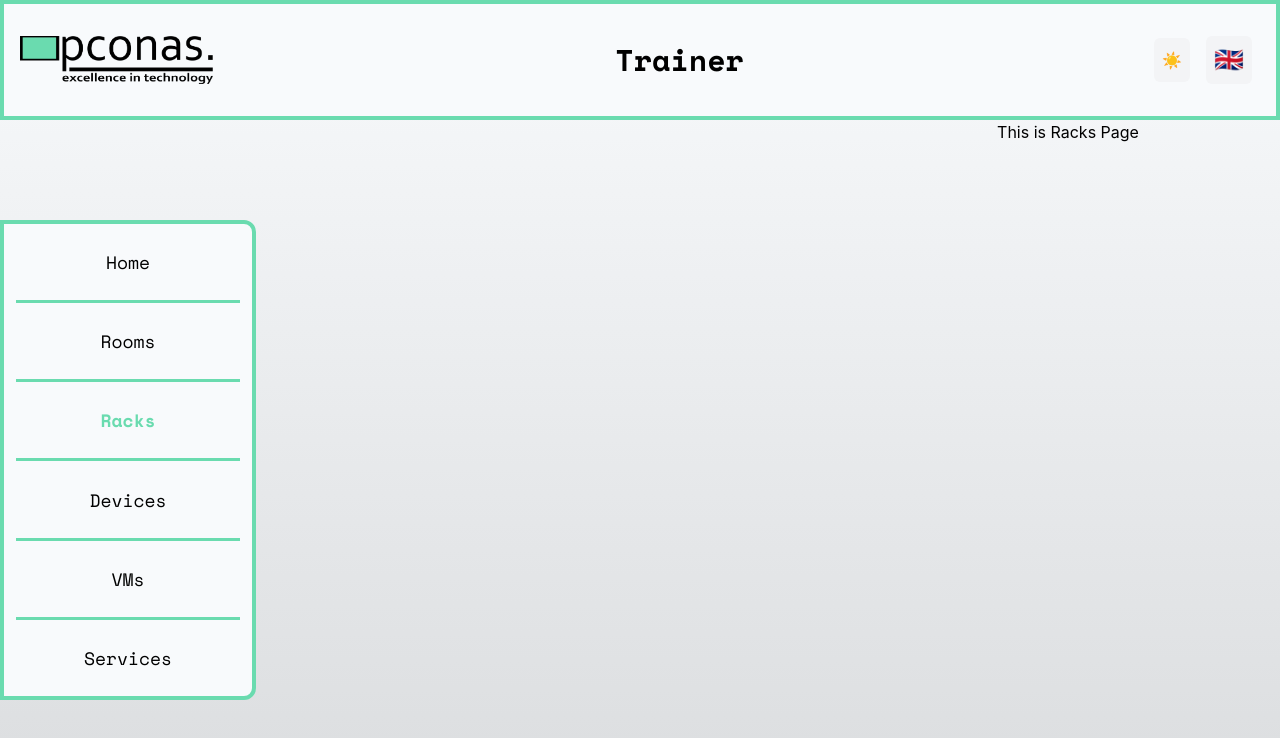
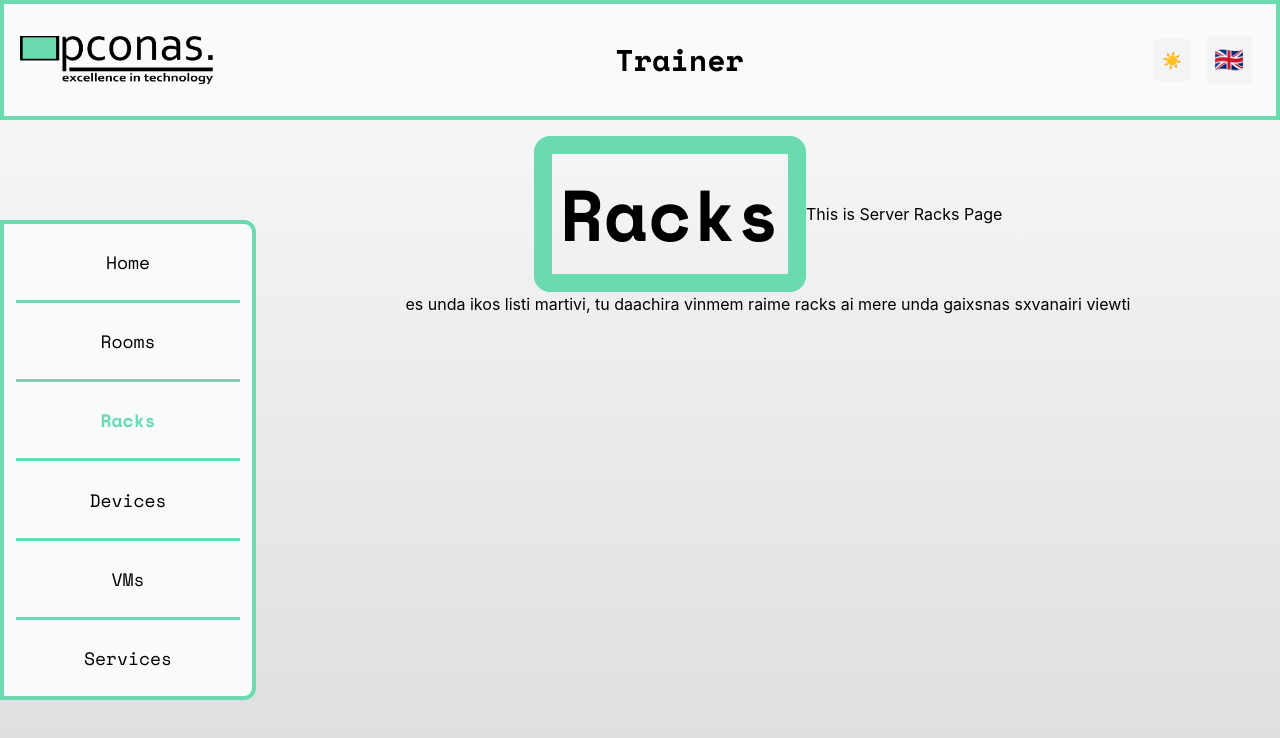
Before and after one commit to wizard0987654321/Pconas-Server-Project, a React (Vite) app in the folder frontend/: page /racks in a window 1280 px wide. Shown: the top 738 px of the page. Built offline with nearby package versions, Linux system fonts and the light colour scheme; no server answers.

Commit message:
racks page setup, first version

```diff
--- /dev/null
+++ b/frontend/src/components/PageContents/ServerRacks.tsx
@@ -0,0 +1,10 @@
+function ServerRacks() {
+    return (
+        <>
+            <h1>This is Server Racks Page</h1>
+            <h2>es unda ikos listi martivi, tu daachira vinmem raime racks ai mere unda gaixsnas sxvanairi viewti</h2>
+        </>
+    )
+}
+
+export default ServerRacks;
--- a/frontend/src/pages/RacksPage.tsx
+++ b/frontend/src/pages/RacksPage.tsx
@@ -1,20 +1,12 @@
-import { useEffect, useRef } from "react";
-import { gsap } from "gsap";
+import ServerRacks from "../components/PageContents/ServerRacks";
+import PageHeading from "../components/PageHeading";
 
 function RacksPage() {
-    const titleRef = useRef<HTMLHeadingElement>(null);
-
-    useEffect(() => {
-        gsap.to(titleRef.current, {
-        x: 300,
-        duration: 2,
-        ease: "power1.inOut",
-    });
-    }, []);
 
     return (
-        <div>
-            <h1 ref={titleRef}>This is Racks Page</h1>
+        <div className="flex flex-row justify-center flex-wrap items-center p-4 w-full">
+                <PageHeading heading="Racks" />
+                <ServerRacks />
         </div>
     );
 }
--- a/frontend/src/pages/RoomsPage.tsx
+++ b/frontend/src/pages/RoomsPage.tsx
@@ -1,6 +1,6 @@
 import { useState } from "react";
 import PageHeading from "../components/PageHeading";
-import ServerRoom from "../components/ServerRoom";
+import ServerRoom from "../components/PageContents/ServerRoom";
 import ServerRoomList from "../components/ServerRoomList";
 
 function RoomsPage() {
```
Also changed, not shown: frontend/src/components/PageContents/ServerRoom.tsx (renamed from frontend/src/components/ServerRoom.tsx, +5 -5 lines).
